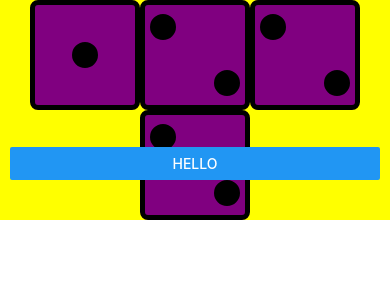
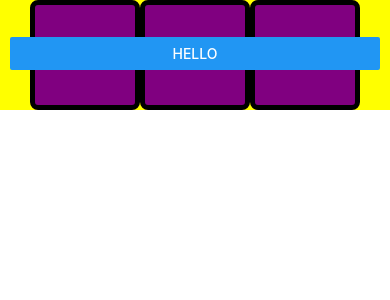
Before and after one commit to Alex-Abrams/dice-pals, a React Native app: screen / in a window 390 px wide. Shown: the top 300 px of the page. Built offline with nearby package versions, Linux system fonts and the light colour scheme.

Commit message:
Added more functions for rolling the dice.

```diff
--- a/frontend/screens/front_page.js
+++ b/frontend/screens/front_page.js
@@ -19,42 +19,34 @@ class FrontPage extends React.Component {
   }
 
 
-  // countDown() {
-  //   setTimeout(() => {this.setState({count: this.state.count + 1})}, 2000);
-  // }
+
+  rollOneThroSix(max) {
+    return Math.floor(Math.random() * max); // roll a number between 1-6 randomly
+  }
 
   runDiceAnimation() {
     // this will use timer intervals to change the dice from 1-6 randomly
     // to simulate rolling the dice
     let counter = 0;
-    let oneSecInterval = setInterval(() => {this.setState({count: this.state.count + 1})}, 1000);
-    // console.log("COUNTER", counter);
-    if (this.state.count === 5) {clearInterval(oneSecInterval)};
-
+    let oneSecInterval = setInterval(() => {
+      this.setState({count: this.rollOneThroSix(6)});
+      counter += 1;
+      console.log('el countadaor', counter);
+      if (counter === 20) {
+        console.log('aowndolanwolnd');
+        clearInterval(oneSecInterval);
+      };
+    }, 100); // set interval timing here
 
   }
 
-  // componentWillUnmount(){
-  //   if (this.state.count === 5) {clearInterval(this.runDiceAnimation())}
-  // }
 
-  renderDice() {
-    let display_dice = (this.state.count > 0) ? (
-      <DiceSix />
-    ) : (
-      <DiceThree />
-    );
-
-    return(
-      <View style={styles.dice_box}>
-        {display_dice}
-      </View>
-    );
-  };
 
 
   render() {
-    console.log('STATE', this.state);
+    let dice_number = this.state.count;
+    const dice_array = [<DiceOne />, <DiceTwo />, <DiceThree />, <DiceFour />, <DiceFive />, <DiceSix />];
+
     return(
       <View style={{backgroundColor: 'yellow', height: '100%' }}>
         <View>
@@ -62,18 +54,17 @@ class FrontPage extends React.Component {
         <View style={styles.dice_container}>
 
             <View style={styles.dice_box}>
-              <DiceOne />
+              {dice_array[dice_number]}
             </View>
 
             <View style={styles.dice_box}>
-              <DiceTwo />
+              {dice_array[dice_number]}
             </View>
 
             <View style={styles.dice_box}>
-              <DiceTwo />
+              {dice_array[dice_number]}
             </View>
 
-            {this.renderDice()}
 
         </View>
 
```
